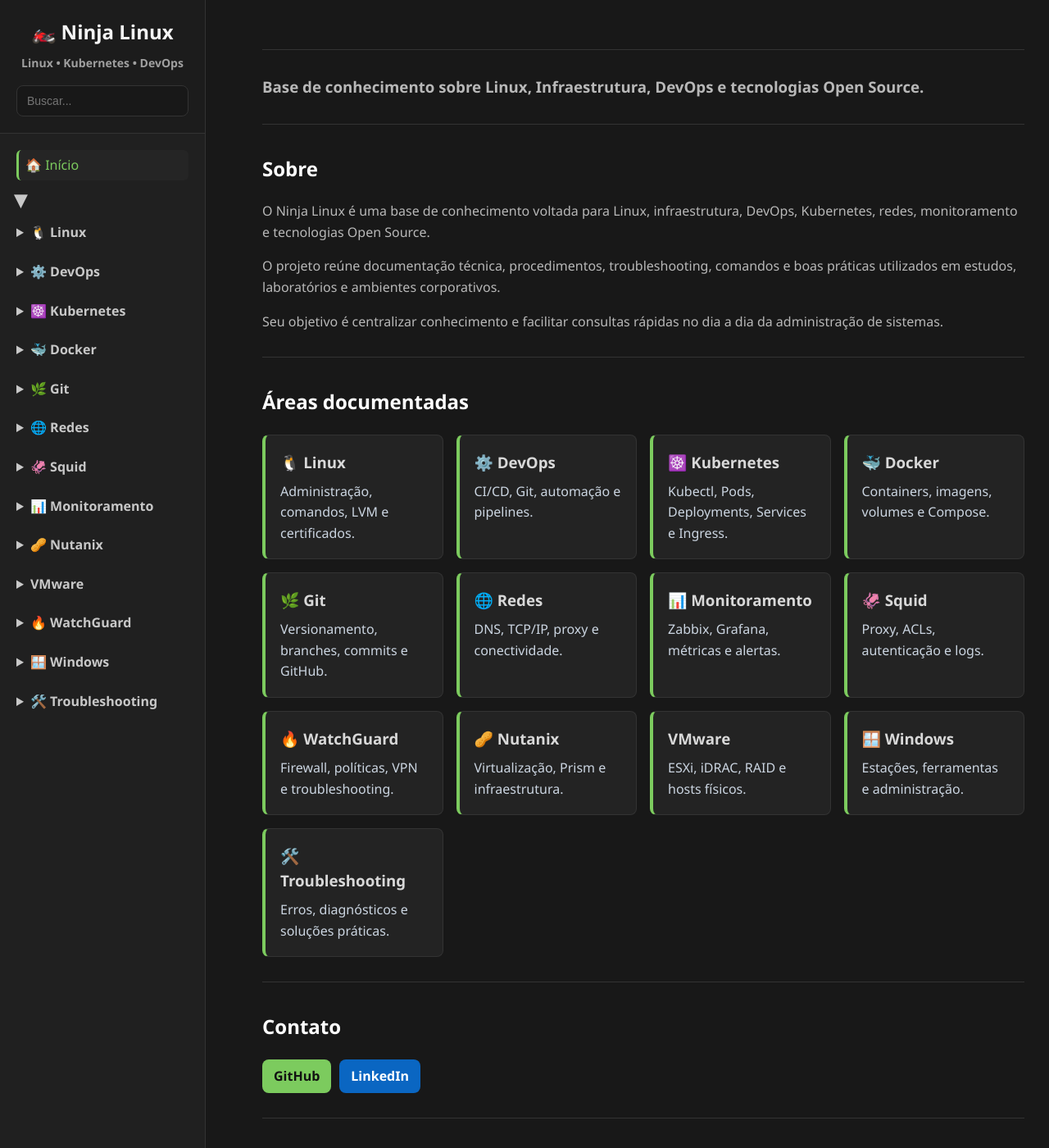
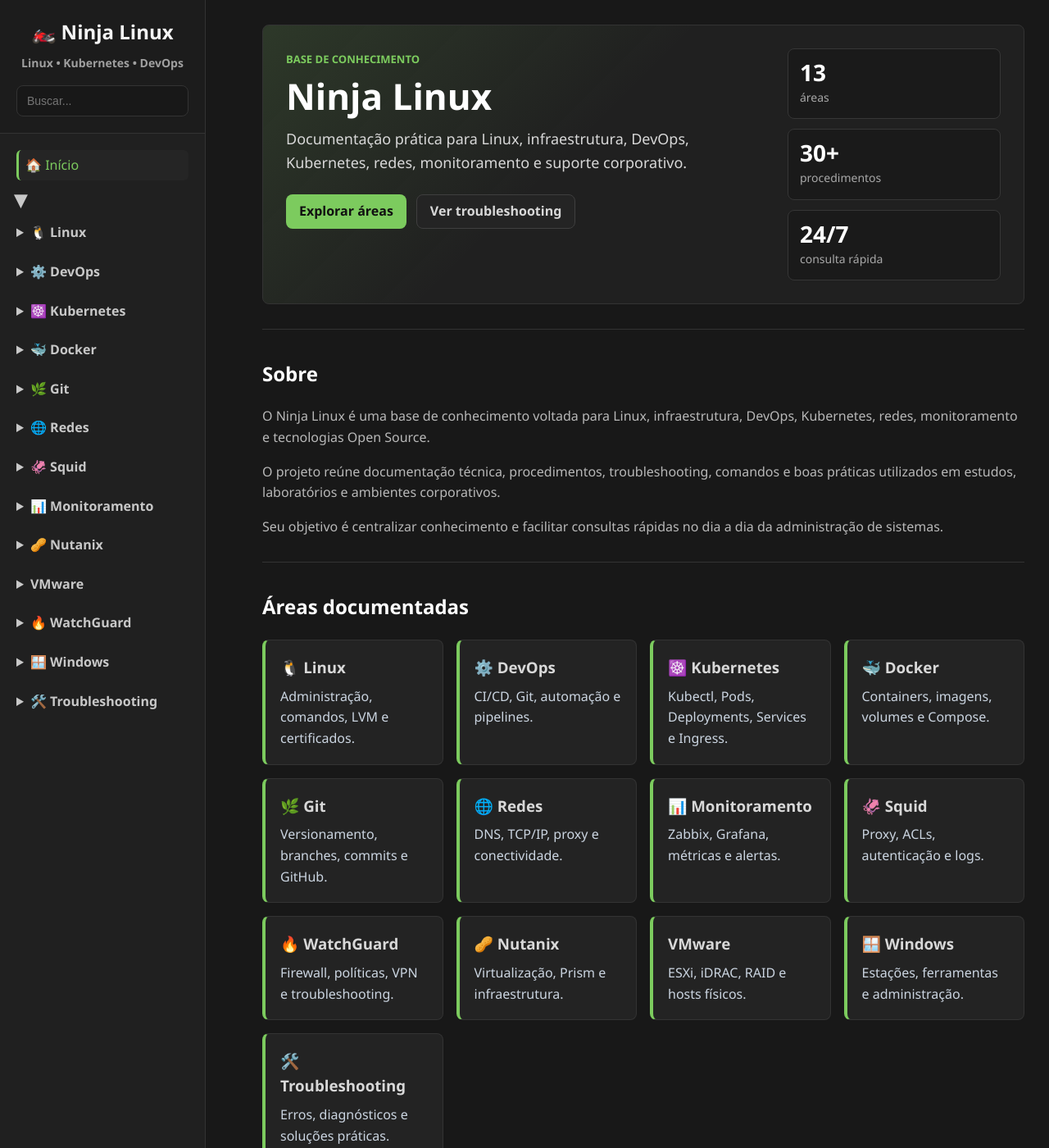
Before and after one commit to joaopedros111/ninja-linux, a Jekyll site: the page built from index.md, in a window 1280 px wide and 1400 px high. Shown: the whole window at 82% size. Built offline with Jekyll 4.4.1, drawn with Linux system fonts in a browser that asks for light colours.

Commit message:
Melhora visual da pagina index

```diff
--- a/assets/css/style.css
+++ b/assets/css/style.css
@@ -87,6 +87,105 @@
   margin-left: 290px;
   padding: 30px;
   max-width: 1000px;
+}
+
+.home-hero {
+    display: grid;
+    grid-template-columns: minmax(0, 1fr) 260px;
+    gap: 24px;
+    align-items: stretch;
+    margin-bottom: 30px;
+    padding: 28px;
+    border: 1px solid var(--borda);
+    border-radius: 8px;
+    background:
+        linear-gradient(135deg, rgba(124, 203, 94, 0.14), transparent 42%),
+        #202020;
+}
+
+.home-kicker {
+    display: inline-flex;
+    margin-bottom: 10px;
+    color: var(--verde-ninja);
+    font-size: 13px;
+    font-weight: 700;
+    text-transform: uppercase;
+}
+
+.home-hero h1 {
+    margin: 0;
+    border-bottom: 0;
+    padding-bottom: 0;
+    font-size: 44px;
+    line-height: 1.1;
+}
+
+.home-hero p {
+    max-width: 620px;
+    margin: 14px 0 0;
+    color: var(--texto-claro);
+    font-size: 18px;
+}
+
+.home-actions {
+    display: flex;
+    flex-wrap: wrap;
+    gap: 12px;
+    margin-top: 24px;
+}
+
+.primary-action,
+.secondary-action {
+    display: inline-flex;
+    align-items: center;
+    justify-content: center;
+    min-height: 40px;
+    padding: 0 16px;
+    border-radius: 8px;
+    font-weight: 700;
+    text-decoration: none;
+}
+
+.primary-action {
+    background: var(--verde-ninja);
+    color: #111;
+}
+
+.secondary-action {
+    border: 1px solid #3f3f3f;
+    color: var(--texto-claro);
+    background: #242424;
+}
+
+.primary-action:hover,
+.secondary-action:hover {
+    filter: brightness(1.08);
+}
+
+.home-hero-panel {
+    display: grid;
+    gap: 12px;
+}
+
+.home-hero-panel div {
+    padding: 14px;
+    border: 1px solid #363636;
+    border-radius: 8px;
+    background: rgba(24, 24, 24, 0.72);
+}
+
+.home-hero-panel strong {
+    display: block;
+    color: white;
+    font-size: 28px;
+    line-height: 1;
+}
+
+.home-hero-panel span {
+    display: block;
+    margin-top: 6px;
+    color: #a8a8a8;
+    font-size: 14px;
 }
 
 main h1 {
@@ -258,6 +357,19 @@
         padding: 20px;
     }
 
+    .home-hero {
+        grid-template-columns: 1fr;
+        padding: 22px;
+    }
+
+    .home-hero h1 {
+        font-size: 34px;
+    }
+
+    .home-hero p {
+        font-size: 16px;
+    }
+
     .cards-container {
         grid-template-columns: 1fr;
     }
--- a/index.md
+++ b/index.md
@@ -2,15 +2,34 @@
 layout: default
 title: Ninja Linux
 ---
-<!--
-<img src="images/banner-ninja-linux.png"
-     alt="Ninja Linux"
-     width="100%"
-     class="hero-banner">
--->
----
 
-### Base de conhecimento sobre Linux, Infraestrutura, DevOps e tecnologias Open Source.
+<section class="home-hero">
+  <div class="home-hero-content">
+    <span class="home-kicker">Base de conhecimento</span>
+    <h1>Ninja Linux</h1>
+    <p>Documentação prática para Linux, infraestrutura, DevOps, Kubernetes, redes, monitoramento e suporte corporativo.</p>
+
+    <div class="home-actions">
+      <a class="primary-action" href="#areas-documentadas">Explorar áreas</a>
+      <a class="secondary-action" href="troubleshooting/">Ver troubleshooting</a>
+    </div>
+  </div>
+
+  <div class="home-hero-panel" aria-label="Resumo do conteúdo">
+    <div>
+      <strong>13</strong>
+      <span>áreas</span>
+    </div>
+    <div>
+      <strong>30+</strong>
+      <span>procedimentos</span>
+    </div>
+    <div>
+      <strong>24/7</strong>
+      <span>consulta rápida</span>
+    </div>
+  </div>
+</section>
 
 ---
 
@@ -25,6 +44,7 @@
 ---
 
 ## Áreas documentadas
+<a id="areas-documentadas"></a>
 
 <div class="cards-container">
 
```
